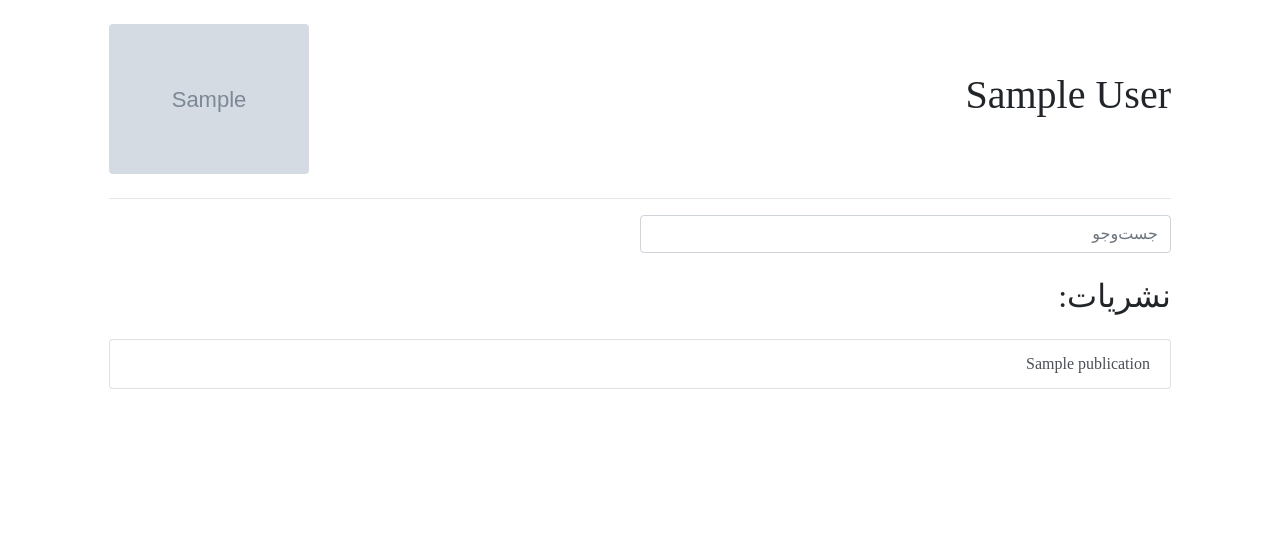
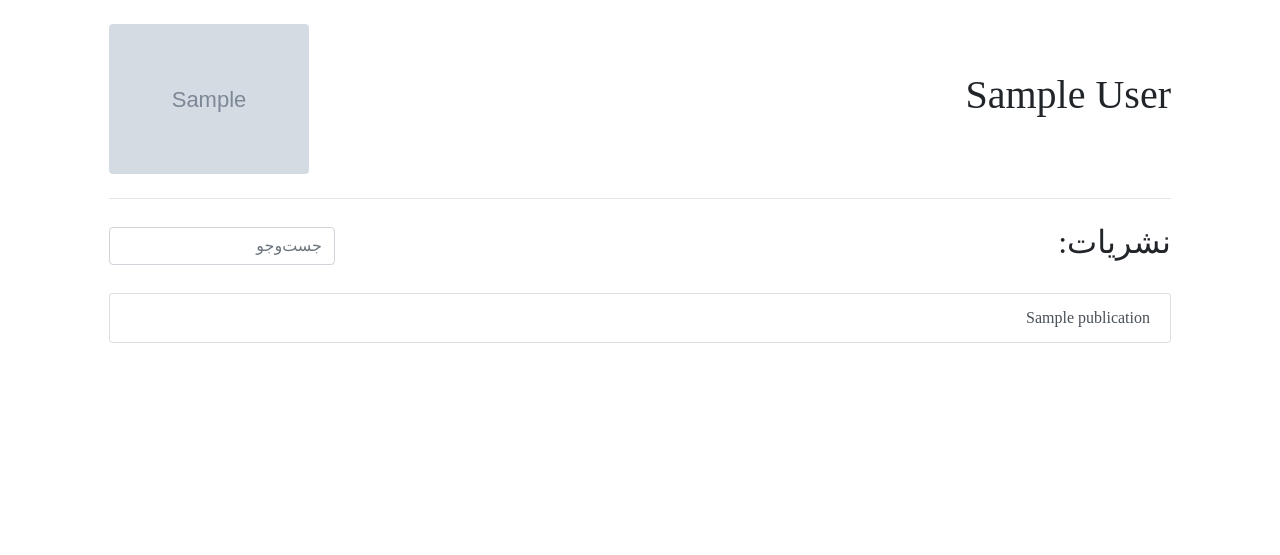
Before and after one commit to mhbahmani/Journals-Archive-Site, a Django app: template journals/templates/publications_list.html in a window 1280 px wide. Shown: the part 56-611 px from the top of the page. Run offline with Django 3.2, Linux system fonts and the light colour scheme; tables that the repository leaves empty hold one stand-in row (values such as "Sample post"); the template is opened without the code that fills it: values that come from a table or form of the project are taken from there, most other values are stand-ins (such as "Sample title", 1, 10 or a date in 2020); grey boxes marked "Sample" are stand-in pictures; some libraries are stand-ins or nearby versions; some web fonts are replaced.

Commit message:
align search bar in publications_list.html

```diff
--- a/journals/templates/publications_list.html
+++ b/journals/templates/publications_list.html
@@ -5,17 +5,17 @@
         <h1>{{ publisher }}</h1>
         <a href="{{ link_to_this_page }}">
             <img src="{{ publisher.logo.url }}" class="rounded img-fluid" alt="publisher logo"
-                style="width:100%;max-width:200px;height:100%;max-height:200px">
+                 style="width:100%;max-width:200px;height:100%;max-height:200px">
         </a>
     </div>
     <hr>
-    <div>
+    <div class="mt-4 mb-4" style="display: flex; justify-content: space-between; align-items: center">
+        <h2>نشریات:</h2>
         <div class="form-group has-search mb-0" style="max-width: 50%">
             <form action="" method="get">
                 <input name="q" type="text" class="form-control" placeholder="جست‌و‌جو">
             </form>
         </div>
-    <h2 class="mt-4 mb-4">نشریات:</h2>
     </div>
     <div class="list-group mb-5">
         {% for publication in object_list %}
```
